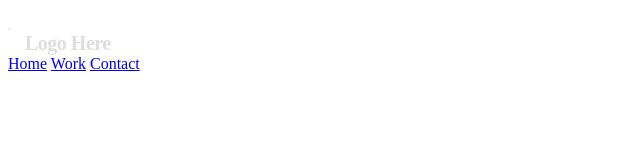
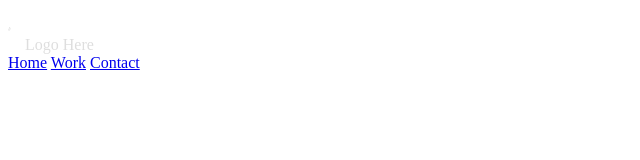
Before and after one commit to htmlCss-194/NikolozBeruashvili, a plain HTML site: page lesson6/figma.html in a window 1280 px wide. Shown: the full height of the page, 0-640 px from the left. Drawn offline with Linux system fonts and the light colour scheme.

Commit message:
fixed requested file

```diff
--- a/lesson6/figma.html
+++ b/lesson6/figma.html
@@ -12,12 +12,7 @@
 
             #logoText {
                 color: #DEDEDE;
-                font-family: Manrope;
-                font-size: 20px;
-                font-style: normal;
-                font-weight: 800;
-                line-height: normal;
-                letter-spacing: -0.5px;
+
             }
         </style>
 
```
